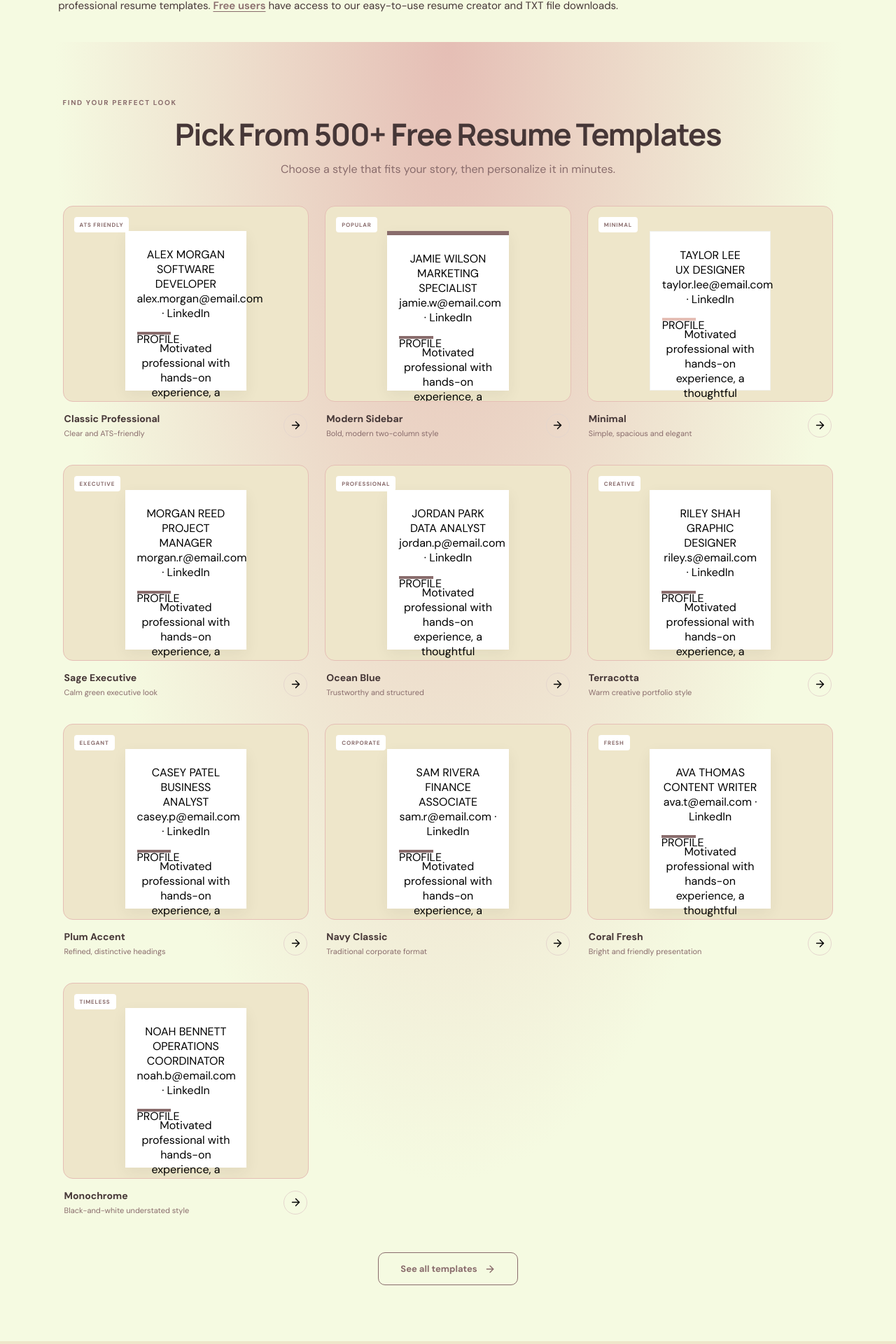
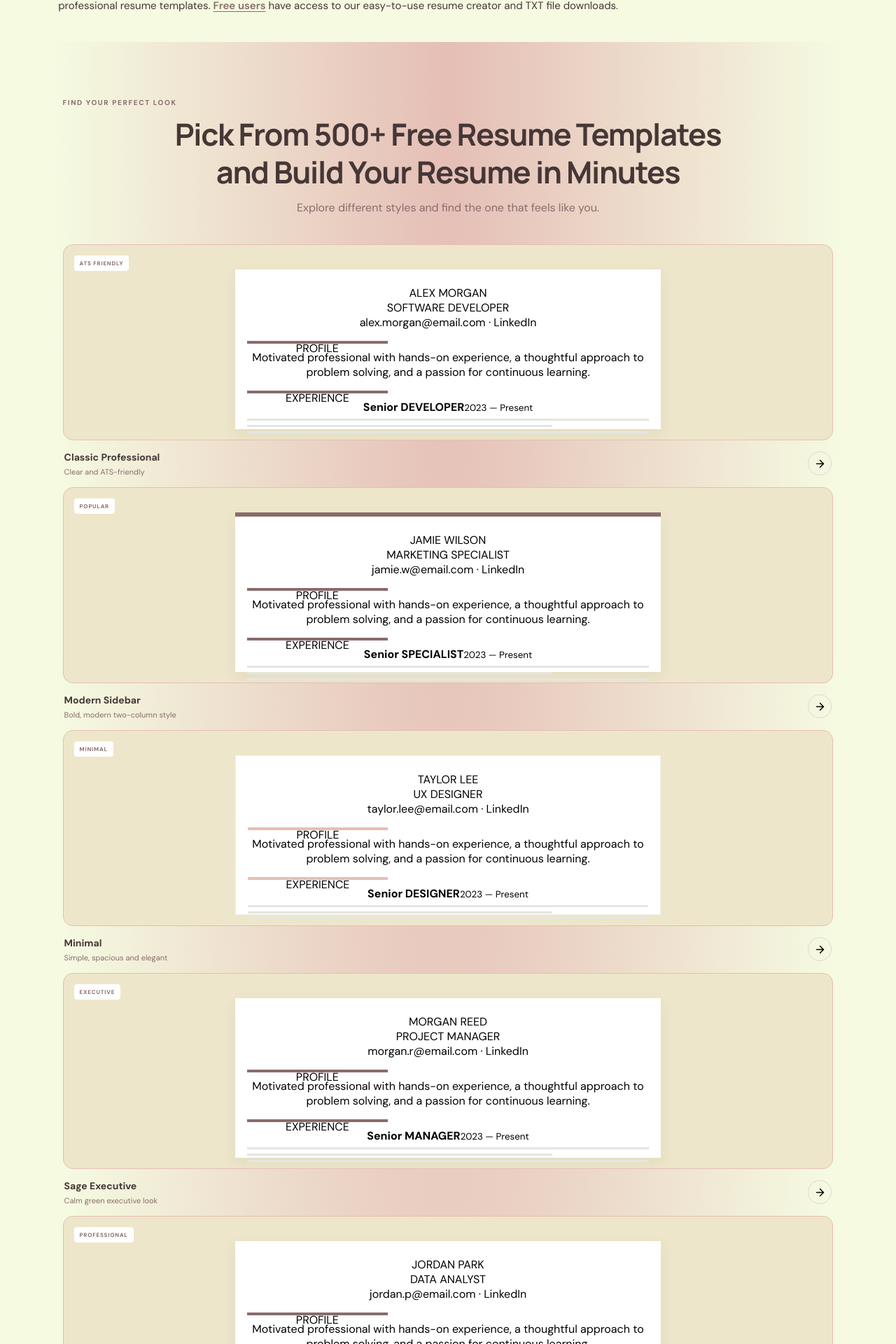
Before and after one commit to imsomya22092005-bot/Resumeforge, a React (Vite) app in the folder frontend/: page / in a window 1280 px wide. Shown: the part 876-2796 px from the top of the page at 70% size. Built offline with nearby package versions, Linux system fonts and the light colour scheme.

Commit message:
Add looping resume template carousel and See All button

```diff
--- a/frontend/src/App.jsx
+++ b/frontend/src/App.jsx
@@ -163,9 +163,9 @@ export default function App() {
           <p>Create a resume using our <button className="inline-text-link" onClick={() => notify('AI resume suggestions are coming soon.')}>AI resume builder</button> feature, plus take advantage of expert suggestions, a built-in resume editor, and customizable modern and professional resume templates. <button className="inline-text-link" onClick={() => setPage('templates')}>Free users</button> have access to our easy-to-use resume creator and TXT file downloads.</p>
         </section>
         <section className="home-templates section-wrap" id="features">
-          <div className="template-section-title"><div className="eyebrow">FIND YOUR PERFECT LOOK</div><h2>Pick From 500+ Free Resume Templates</h2><p>Choose a style that fits your story, then personalize it in minutes.</p></div>
-          <div className="template-grid">{templates.map((item, index) => <TemplateCard key={item.id} item={item} index={index} onChoose={() => startNew(item.id)} />)}</div>
-          <div className="see-all-templates"><button className="button button-outline" onClick={() => setPage('templates')}>See all templates <ArrowRight size={16} /></button></div>
+          <div className="template-section-title"><div className="eyebrow">FIND YOUR PERFECT LOOK</div><h2>Pick From 500+ Free Resume Templates<br className="desktop-break" /> and Build Your Resume in Minutes</h2><p>Explore different styles and find the one that feels like you.</p></div>
+          <div className="template-carousel-window"><div className="template-carousel-track">{[...templates, ...templates].map((item, index) => <TemplateCard key={item.id+index} item={item} index={index} onChoose={() => startNew(item.id)} />)}</div></div>
+          <div className="see-all-templates"><button className="button button-outline" onClick={() => window.open('https://www.resumebuilder.com/resume-templates/', '_blank', 'noopener,noreferrer')}>See All Resume Templates <ArrowRight size={16} /></button></div>
         </section>
         <section className="why-section" id="why-resumeforge"><div className="eyebrow">WHY RESUMEFORGE</div><h2>Your next opportunity starts with a stronger first impression.</h2><p>A simple, focused resume-building experience to help you present your skills, experience, and projects with confidence.</p></section>
         <section className="bottom-cta"><div><span className="eyebrow">ONE STEP CLOSER</span><h2>Let's make your next move count.</h2><p>Your next opportunity deserves a resume you feel good about.</p></div><button className="button button-light" onClick={() => setPage('templates')}>Get started <ArrowRight size={17} /></button></section>
```
